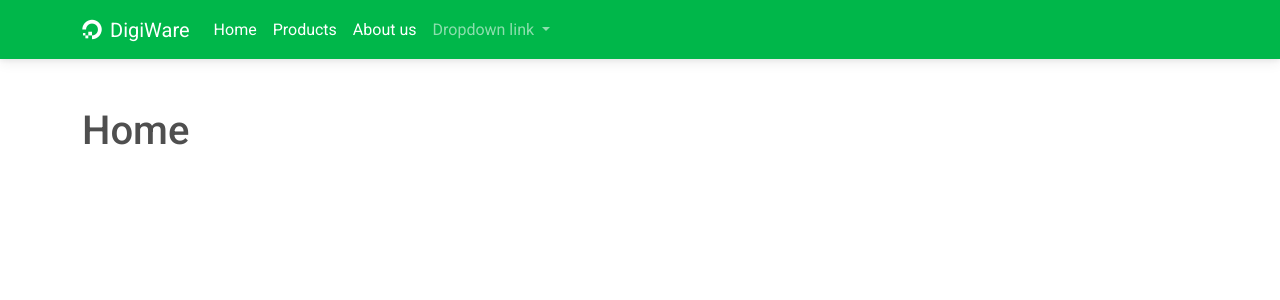
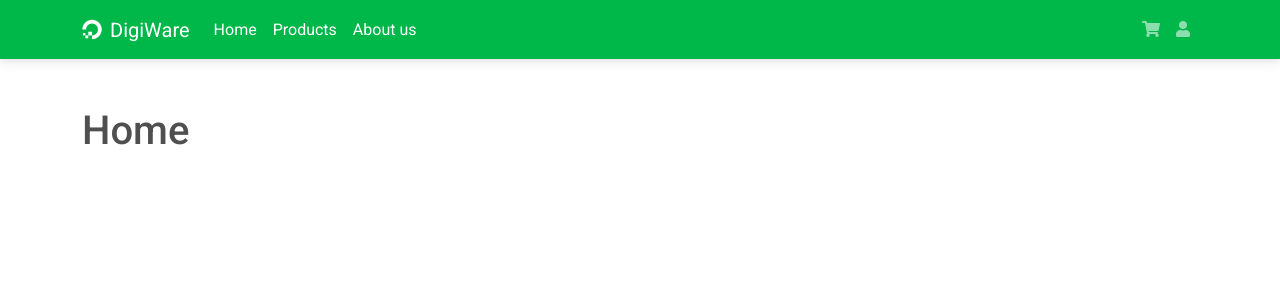
Before and after one commit to markianos/javaScript2, a Vue app in the folder app/: page / in a window 1280 px wide. Shown: the top 300 px of the page. Built offline with nearby package versions, Linux system fonts and the light colour scheme.

Commit message:
navbar 60%

```diff
--- a/app/src/components/navigation/Navbar.vue
+++ b/app/src/components/navigation/Navbar.vue
@@ -31,26 +31,37 @@
             >
           </li>
         </ul>
-
-        <ul class="navbar-nav">
-          <!-- Dropdown -->
+        <!-- Dropdown icon menu start -->
+        <ul class="navbar-nav ms-auto">
+          <!-- shopping cart -->
           <li class="nav-item dropdown">
             <a
-              class="nav-link dropdown-toggle"
+              class="nav-link" href="#"
+              id="navbarDropdownMenuLink"
+              role="button"
+              data-mdb-toggle="dropdown"
+              aria-expanded="false">
+              <i class="fas fa-shopping-cart"></i>
+            </a>
+            <ul
+              class="dropdown-menu dropdown-menu-end" aria-labelledby="navbarDropdownMenuLink">
+              SHOPPING CART
+            </ul>
+          </li>
+
+          <li class="nav-item dropdown">
+            <a
+              class="nav-link"
               href="#"
               id="navbarDropdownMenuLink"
               role="button"
               data-mdb-toggle="dropdown"
               aria-expanded="false"
             >
-              Dropdown link
+              <i class="fas fa-user"></i>
             </a>
             <ul class="dropdown-menu" aria-labelledby="navbarDropdownMenuLink">
-              <li><a class="dropdown-item" href="#">Action</a></li>
-              <li><a class="dropdown-item" href="#">Another action</a></li>
-              <li>
-                <a class="dropdown-item" href="#">Something else here</a>
-              </li>
+              USER SETTINGS
             </ul>
           </li>
         </ul>
```
